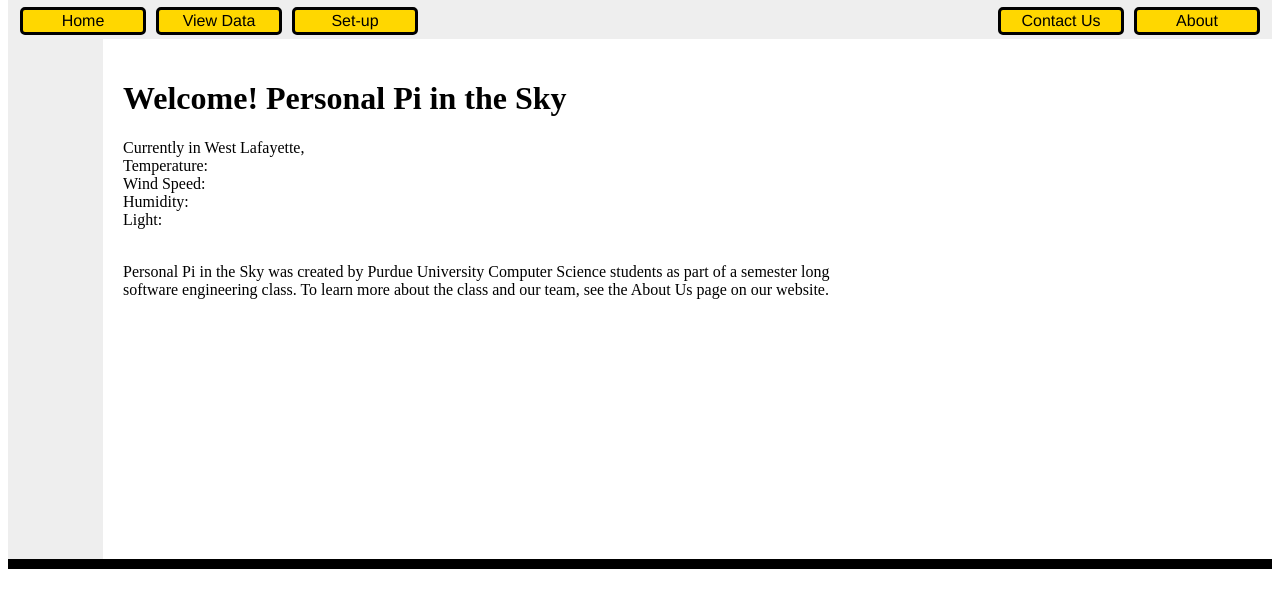
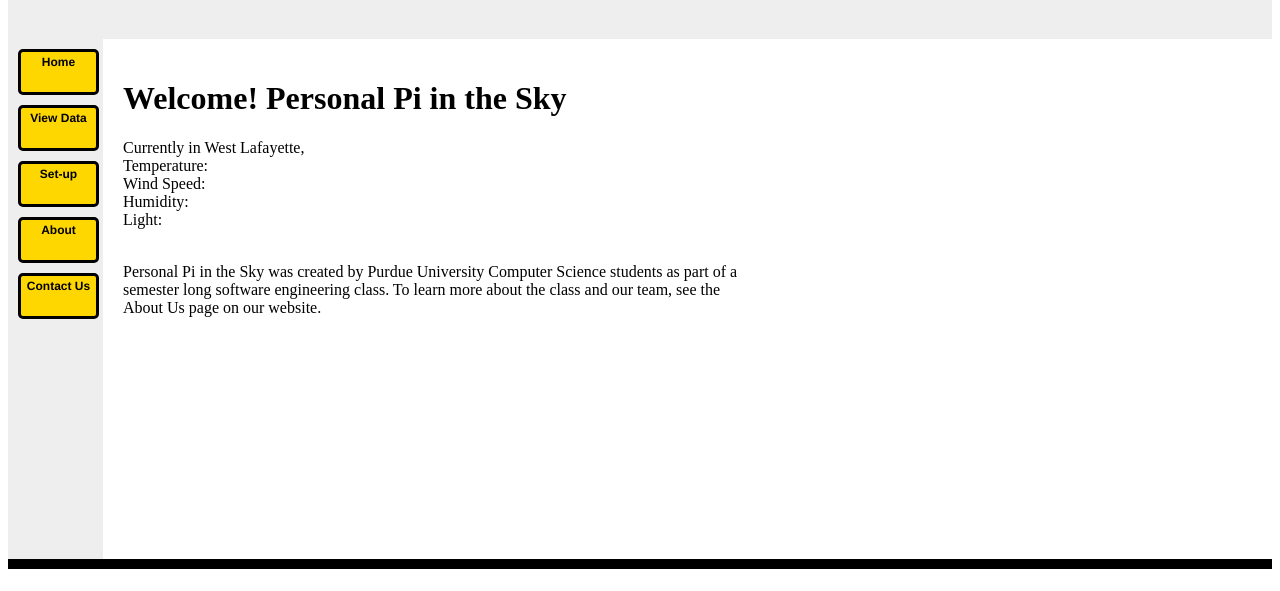
Before and after one commit to KABAM-307/WebApp, a PHP site: page /index.html in a window 1280 px wide. Shown: the part 118-709 px from the top of the page. Run offline with PHP 8.4, Linux system fonts and the light colour scheme; data that the repository does not hold is empty; some libraries are stand-ins or nearby versions.

Commit message:
Testing mobile version in css
I might revert this change

```diff
--- a/style.css
+++ b/style.css
@@ -87,6 +87,49 @@
 
 
 	}
+
+
+
+
+/* Smartphones (landscape) ----------- */
+@media only screen
+and (min-width : 321px) {
+/* Styles */
+
+#navbarbutton{
+			display: none;
+		}
+
+		.hidden{
+			font-weight: bold;
+			visibility: visible;
+		}
+		.content{
+
+			width: 50%;
+		}
+}
+
+/* Smartphones (portrait) ----------- */
+@media only screen
+and (max-width : 320px) {
+/* Styles */
+#navbarbutton{
+			display: none;
+		}
+
+		.hidden{
+			font-weight: bold;
+			visibility: visible;
+		}
+		.content{
+
+			width: 50%;
+		}
+}
+
+
+
 	.active {
 		background-color: #708090;
 	}
```
